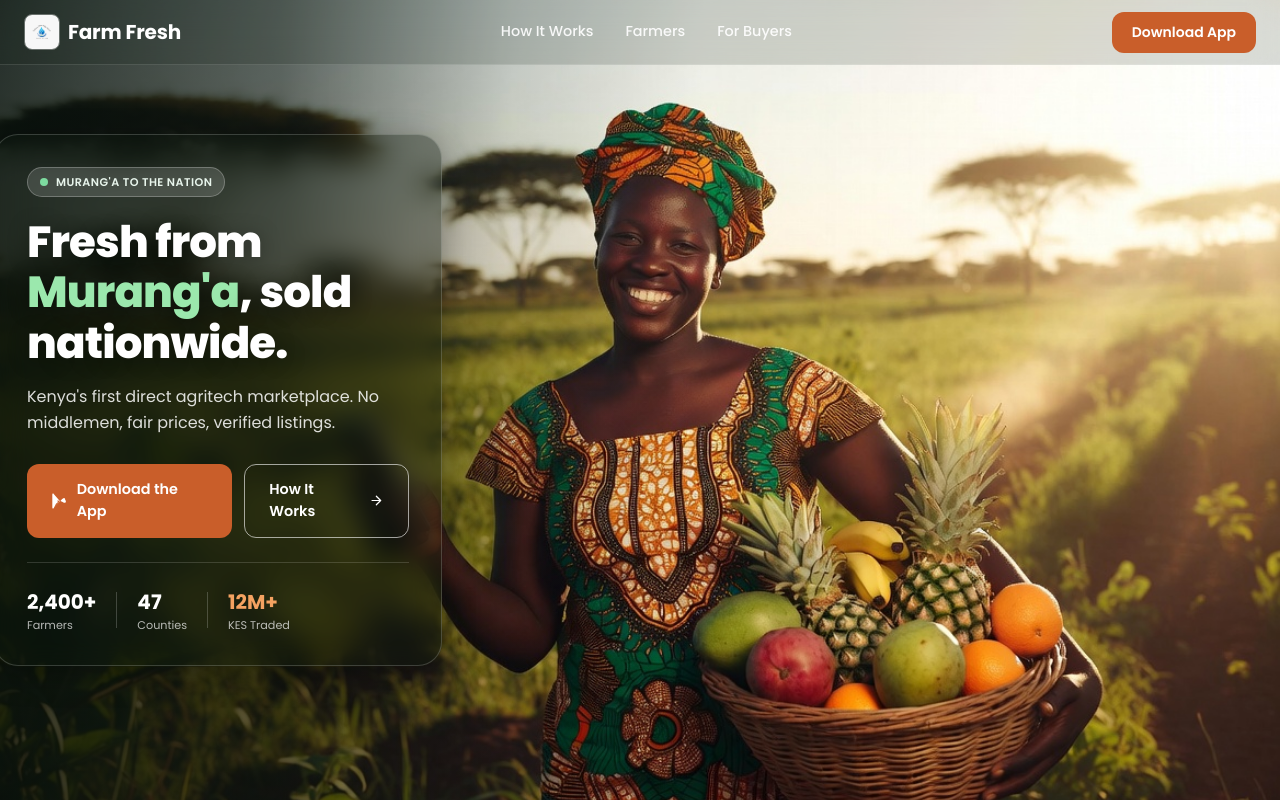
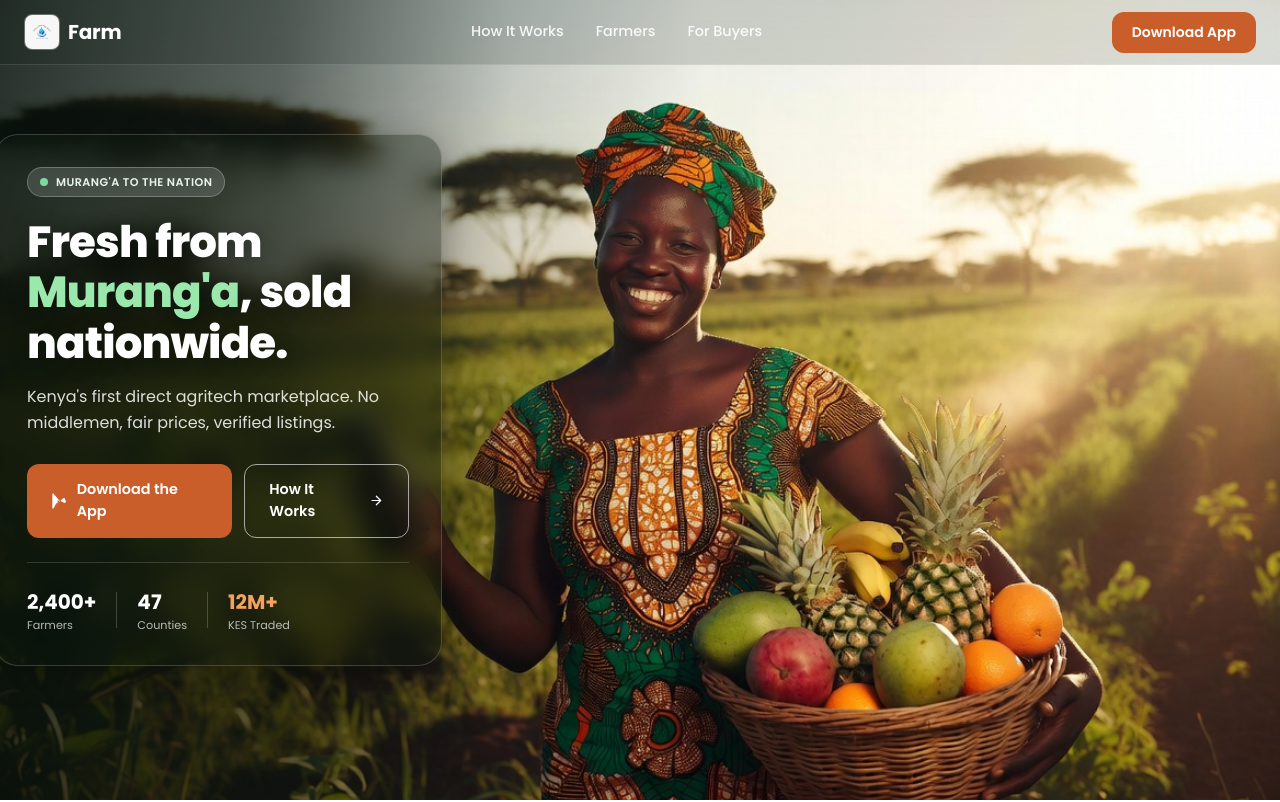
Before and after one commit to DanielNgumo/iwua_landing_page, a Next.js app: page / in a window 1280 px wide. Shown: the top 802 px of the page. Built offline with nearby package versions, Linux system fonts and the light colour scheme.

Commit message:
UI change 4

```diff
--- a/src/app/components/Navbar.tsx
+++ b/src/app/components/Navbar.tsx
@@ -54,7 +54,7 @@ export function Navbar() {
             className="transition-colors duration-300"
             style={{ fontFamily: "var(--font-family)", fontWeight: 700, fontSize: "1.25rem", color: wordmarkColor, letterSpacing: "-0.01em" }}
           >
-            Farm Fresh
+            Farm
           </span>
         </a>
 
```
